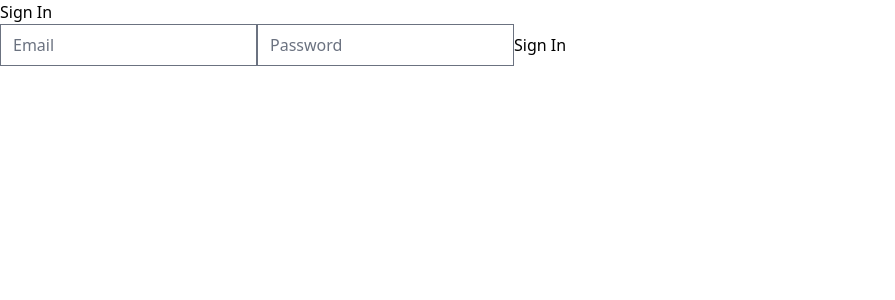
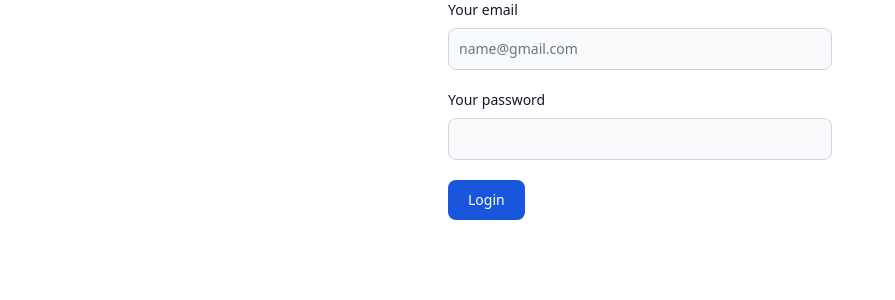
Before and after one commit to JYOTIPM1999/assignment-webreinvent, a React (Create React App) app in the folder secure-user-management-dashboard/: page /signin in a window 1280 px wide. Shown: the top 300 px of the page, without its empty margins (0-895 px from the left). Built offline with nearby package versions, Linux system fonts and the light colour scheme.

Commit message:
RestrictedRoute changes but had some error

```diff
--- a/secure-user-management-dashboard/package.json
+++ b/secure-user-management-dashboard/package.json
@@ -11,6 +11,7 @@
     "@types/node": "^16.18.95",
     "@types/react": "^18.2.74",
     "@types/react-dom": "^18.2.24",
+    "@types/react-router-dom": "^5.3.3",
     "axios": "^1.6.8",
     "flowbite": "^2.3.0",
     "react": "^18.2.0",
@@ -19,7 +20,6 @@
     "react-router-dom": "^6.22.3",
     "react-scripts": "5.0.1",
     "redux": "^5.0.1",
-    "typescript": "^4.9.5",
     "web-vitals": "^2.1.4"
   },
   "scripts": {
@@ -47,6 +47,7 @@
     ]
   },
   "devDependencies": {
-    "tailwindcss": "^3.4.3"
+    "tailwindcss": "^3.4.3",
+    "typescript": "^5.4.4"
   }
 }
--- a/secure-user-management-dashboard/src/App.tsx
+++ b/secure-user-management-dashboard/src/App.tsx
@@ -11,9 +11,9 @@ function App() {
       <Route
         path="/"
         element={
-          // <RestrictedRoute>
-          <Dashboard />
-          // </RestrictedRoute>
+          <RestrictedRoute>
+            <Dashboard />
+          </RestrictedRoute>
         }
       />
       <Route path="/signup" element={<SignUp />} />
--- a/secure-user-management-dashboard/src/Routes/RestrictedRoute.ts
+++ b/secure-user-management-dashboard/src/Routes/RestrictedRoute.ts
@@ -1,19 +1,31 @@
-import React from "react";
-import { useNavigate } from "react-router-dom";
+import React, { useEffect } from "react";
+import { Navigate, useNavigate } from "react-router-dom";
+import { useSelector } from "react-redux";
+import { RootState } from "../store/store";
 
 interface RestrictedRouteProps {
-  children: React.ReactNode;
+  children: JSX.Element;
 }
 
-export default function RestrictedRoute({ children }: RestrictedRouteProps) {
+const RestrictedRoute: React.FC<RestrictedRouteProps> = ({ children }) => {
   const navigate = useNavigate();
-  // const { user } = UserAuth();
-  const user = true;
+  const token = useSelector((state: RootState) => state.token);
+  console.log("token", token);
 
-  if (!user) {
-    navigate("/login");
+  // if (!token) {
+  //   return <Navigate to="/signin" replace={true} />;
+  // }
+
+  useEffect(() => {
+    if (!token) {
+      navigate("/signin", { replace: true });
+    }
+  }, [token, navigate]);
+  if (!token) {
     return null;
   }
 
-  return { children };
-}
+  return children;
+};
+
+export default RestrictedRoute;
--- a/secure-user-management-dashboard/src/pages/SignIn.tsx
+++ b/secure-user-management-dashboard/src/pages/SignIn.tsx
@@ -1,33 +1,75 @@
 import React, { useState } from "react";
 import { useDispatch } from "react-redux";
-// import { signinUser } from "./actions";
+import { signInUser } from "../store/action";
+import axios from "axios";
 
 const SignIn: React.FC = () => {
   const dispatch = useDispatch();
+
   const [email, setEmail] = useState("");
   const [password, setPassword] = useState("");
 
-  const handleSignin = () => {
-    // dispatch(signinUser({ email, password }));
+  const handleSubmit = async (e: React.FormEvent) => {
+    e.preventDefault();
+    try {
+      const res = await axios.post("https://reqres.in/api/login", {
+        email,
+        password,
+      });
+
+      // console.log(res.data);
+      // dispatch(signInUser({ email, password }));
+
+      const token = res.data.token;
+      localStorage.setItem("token", token);
+      dispatch(signInUser(token));
+    } catch (error) {
+      console.error("There was an error!", error);
+    }
   };
 
   return (
-    <div>
-      <h2>Sign In</h2>
+    <form onSubmit={handleSubmit} className="max-w-sm mx-auto">
+      <div className="mb-5">
+        <label
+          htmlFor="email"
+          className="block mb-2 text-sm font-medium text-gray-900 dark:text-white"
+        >
+          Your email
+        </label>
         <input
           type="email"
-        placeholder="Email"
+          id="email"
           value={email}
           onChange={(e) => setEmail(e.target.value)}
+          className="bg-gray-50 border border-gray-300 text-gray-900 text-sm rounded-lg focus:ring-blue-500 focus:border-blue-500 block w-full p-2.5 dark:bg-gray-700 dark:border-gray-600 dark:placeholder-gray-400 dark:text-white dark:focus:ring-blue-500 dark:focus:border-blue-500"
+          placeholder="name@gmail.com"
+          required
         />
+      </div>
+      <div className="mb-5">
+        <label
+          htmlFor="password"
+          className="block mb-2 text-sm font-medium text-gray-900 dark:text-white"
+        >
+          Your password
+        </label>
         <input
           type="password"
-        placeholder="Password"
+          id="password"
           value={password}
           onChange={(e) => setPassword(e.target.value)}
+          className="bg-gray-50 border border-gray-300 text-gray-900 text-sm rounded-lg focus:ring-blue-500 focus:border-blue-500 block w-full p-2.5 dark:bg-gray-700 dark:border-gray-600 dark:placeholder-gray-400 dark:text-white dark:focus:ring-blue-500 dark:focus:border-blue-500"
+          required
         />
-      <button onClick={handleSignin}>Sign In</button>
       </div>
+      <button
+        type="submit"
+        className="text-white bg-blue-700 hover:bg-blue-800 focus:ring-4 focus:outline-none focus:ring-blue-300 font-medium rounded-lg text-sm w-full sm:w-auto px-5 py-2.5 text-center dark:bg-blue-600 dark:hover:bg-blue-700 dark:focus:ring-blue-800"
+      >
+        Login
+      </button>
+    </form>
   );
 };
 
--- a/secure-user-management-dashboard/src/pages/SignUp.tsx
+++ b/secure-user-management-dashboard/src/pages/SignUp.tsx
@@ -1,6 +1,7 @@
 import React, { useState } from "react";
 import { useDispatch } from "react-redux";
 import { signupUser } from "../store/action";
+import axios from "axios";
 
 const SignUp: React.FC = () => {
   const dispatch = useDispatch();
@@ -8,13 +9,23 @@ const SignUp: React.FC = () => {
   const [email, setEmail] = useState("");
   const [password, setPassword] = useState("");
 
-  const handleSubmit = (e: React.FormEvent) => {
+  const handleSubmit = async (e: React.FormEvent) => {
     e.preventDefault();
-    console.log({ email, password });
+    try {
+      const res = await axios.post("https://reqres.in/api/register", {
+        email,
+        password,
+      });
+
+      console.log(res.data);
       dispatch(signupUser({ email, password }));
+    } catch (error) {
+      console.error("There was an error!", error);
+    }
   };
 
   return (
+    <div>
       <form onSubmit={handleSubmit} className="max-w-sm mx-auto">
         <div className="mb-5">
           <label
@@ -56,6 +67,8 @@ const SignUp: React.FC = () => {
           Register
         </button>
       </form>
+      <button>Already Registered! Login</button>
+    </div>
   );
 };
 
--- a/secure-user-management-dashboard/src/store/action.ts
+++ b/secure-user-management-dashboard/src/store/action.ts
@@ -4,3 +4,9 @@ export const signupUser = (userData: any) => {
     payload: userData,
   };
 };
+export const signInUser = (userData: any) => {
+  return {
+    type: "SIGNIN_USER",
+    payload: userData,
+  };
+};
--- a/secure-user-management-dashboard/src/store/reducer.ts
+++ b/secure-user-management-dashboard/src/store/reducer.ts
@@ -1,20 +1,19 @@
 interface AppState {
-  users: any[];
+  token: string | null;
 }
 
 const initialState: AppState = {
-  users: [],
+  token: null,
 };
 
 const rootReducer = (state = initialState, action: any) => {
+  // console.log(state, action);
   switch (action.type) {
-    case "SIGNUP_USER":
+    case "SIGNIN_USER":
       return {
         ...state,
-        users: [...state.users, action.payload],
+        token: action.payload,
       };
-    case "SIGNIN_USER":
-      return state;
     default:
       return state;
   }
--- a/secure-user-management-dashboard/src/store/store.ts
+++ b/secure-user-management-dashboard/src/store/store.ts
@@ -3,4 +3,6 @@ import rootReducer from "./reducer";
 
 const store = configureStore({ reducer: rootReducer });
 
+export type RootState = ReturnType<typeof store.getState>;
+
 export default store;
```
Also changed, not shown: secure-user-management-dashboard/tsconfig.json (+2 -8 lines), 1 other file (tests, documents, lock files or other folders). Lines whose indentation alone changed are shown as unchanged.
